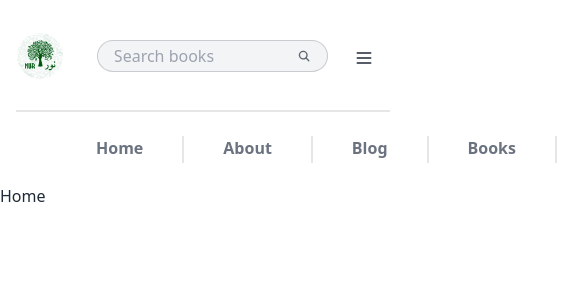
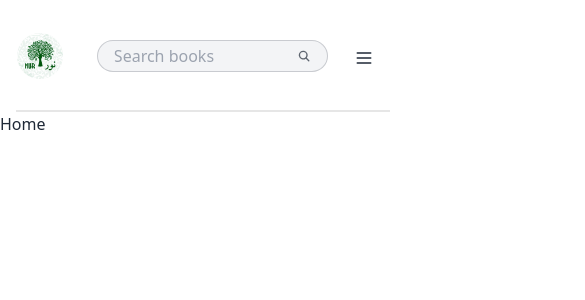
Before and after one commit to Khakijanov/book-store-orginal, a React (Vite) app: page / in a window 390 px wide. Shown: the top 300 px of the page, 585 px wide, since content can reach past the window. Built offline with nearby package versions, Linux system fonts and the light colour scheme.

Commit message:
yaxshilandi

```diff
--- a/src/components/NavbarMenue.jsx
+++ b/src/components/NavbarMenue.jsx
@@ -3,7 +3,7 @@ import './Navbar.css'
 
 function NavbarMenue() {
   return (
-    <div className='container max-w-[910px] mx-auto px-14 py-6'>
+    <div className='container max-w-[910px] mx-auto px-14 py-6 hidden sm:block'>
         <ul className='flex justify-between items-center '>
             <li className='relative myAfterRight  px-10 text-gray-500 hover:text-PrimaryColor transitionAll font-semibold hover: '><a href="#">Home</a></li>
             <li className='relative myAfterRight myAfterLeft px-10 text-gray-500 hover:text-PrimaryColor transitionAll font-semibold'><a href="#">About</a></li>
```
